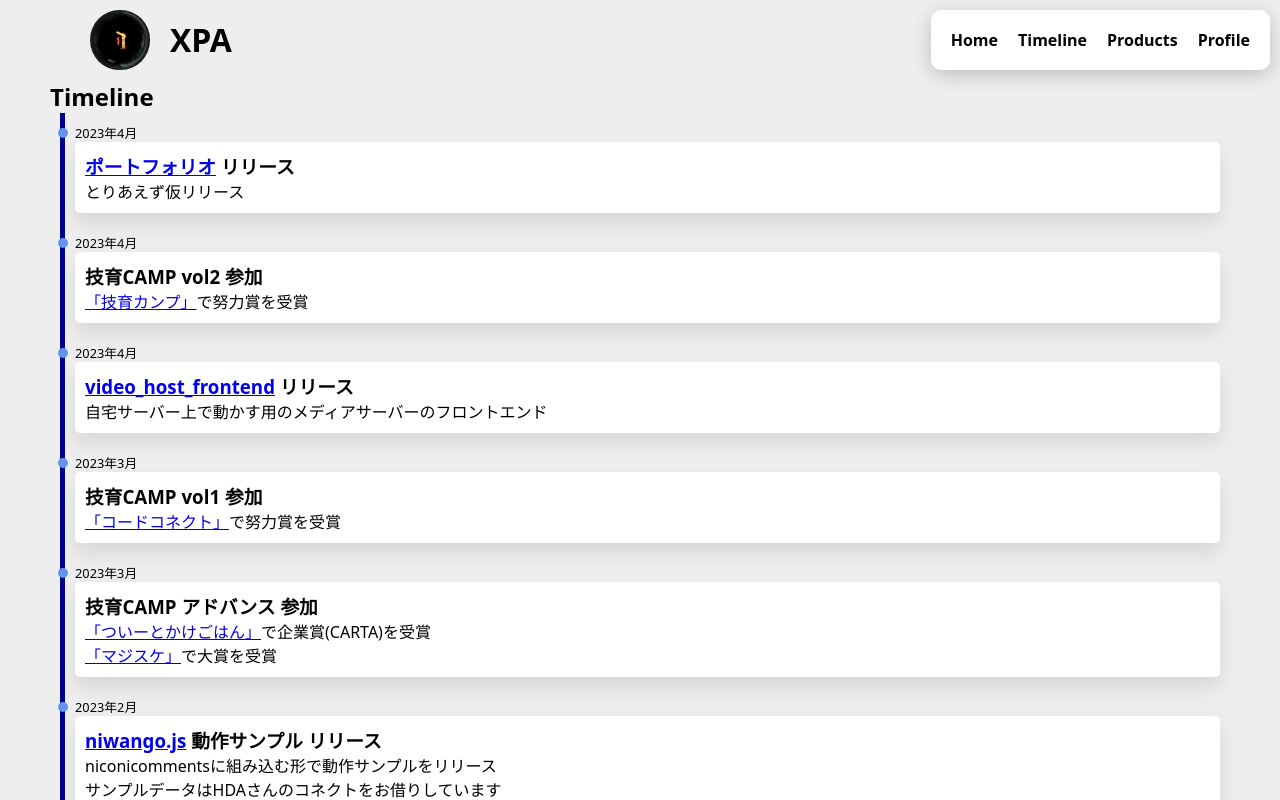
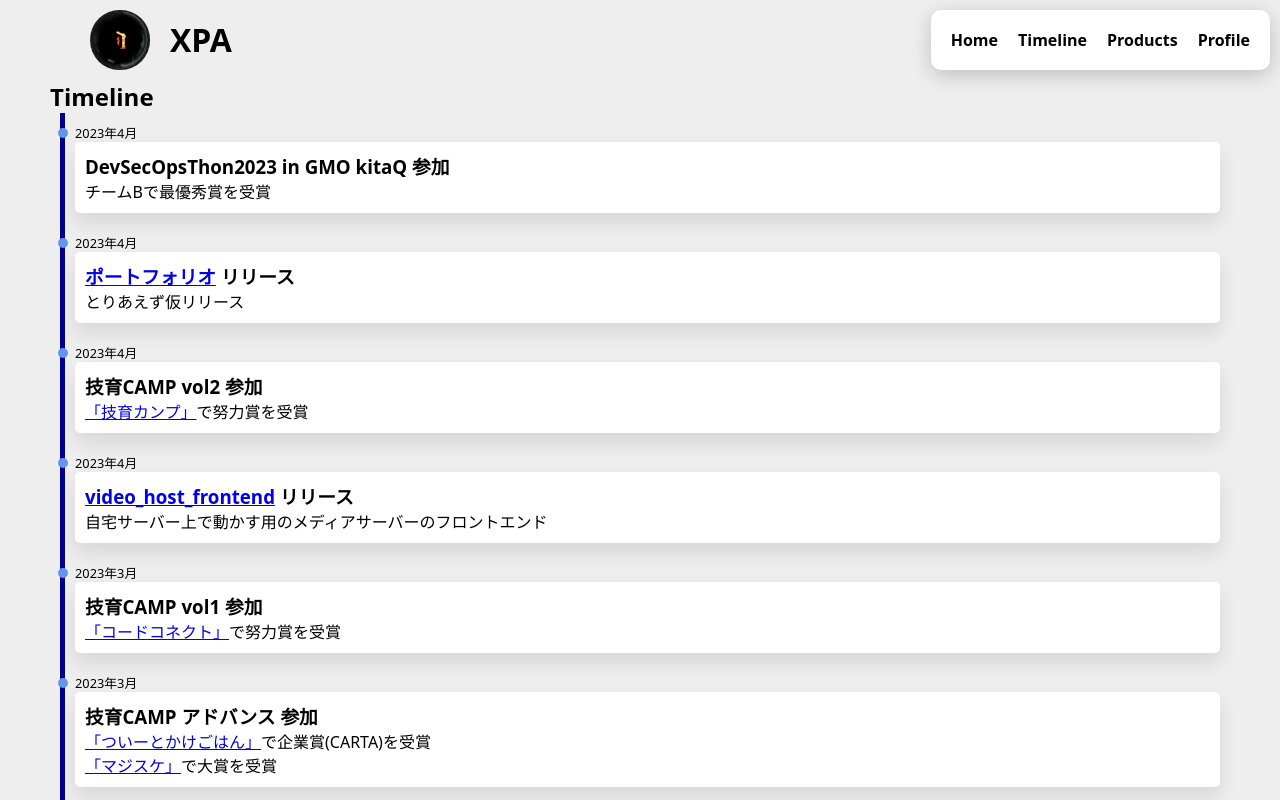
Before and after one commit to xpadev-net/portfolio, a Next.js app: page / in a window 1280 px wide. Shown: the top 800 px of the page. Built offline with nearby package versions, Linux system fonts and the light colour scheme.

Commit message:
add: DevSecOpsThon2023 at GMO kitaQ

```diff
--- a/src/components/timeline/index.tsx
+++ b/src/components/timeline/index.tsx
@@ -10,6 +10,10 @@ const Timeline = ({ id }: props) => {
     <section>
       <Anchor id={id} />
       <h2>Timeline</h2>
+      <TimelineItem date={"2023年4月"}>
+        <h3>DevSecOpsThon2023 in GMO kitaQ 参加</h3>
+        <p>チームBで最優秀賞を受賞</p>
+      </TimelineItem>
       <TimelineItem date={"2023年4月"}>
         <h3>
           <a href={"#p_portfolio"}>ポートフォリオ</a> リリース
```
